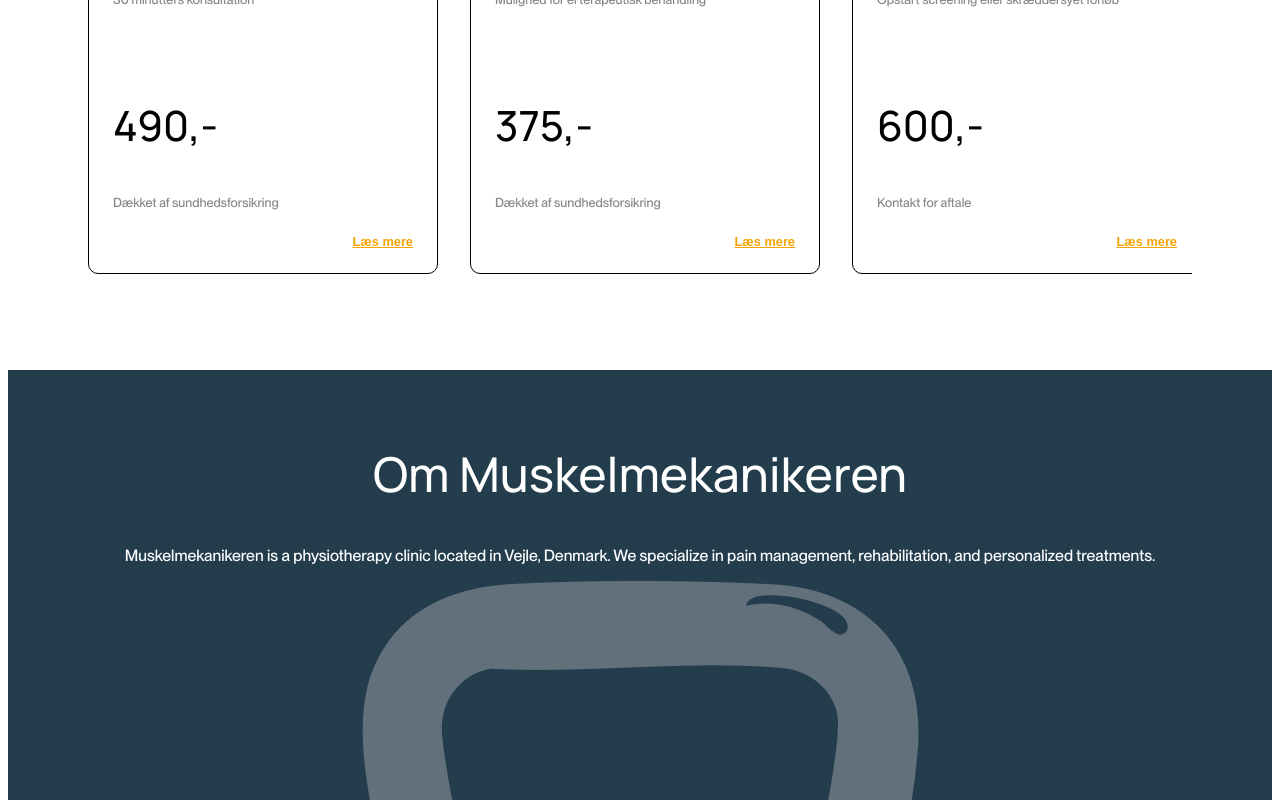
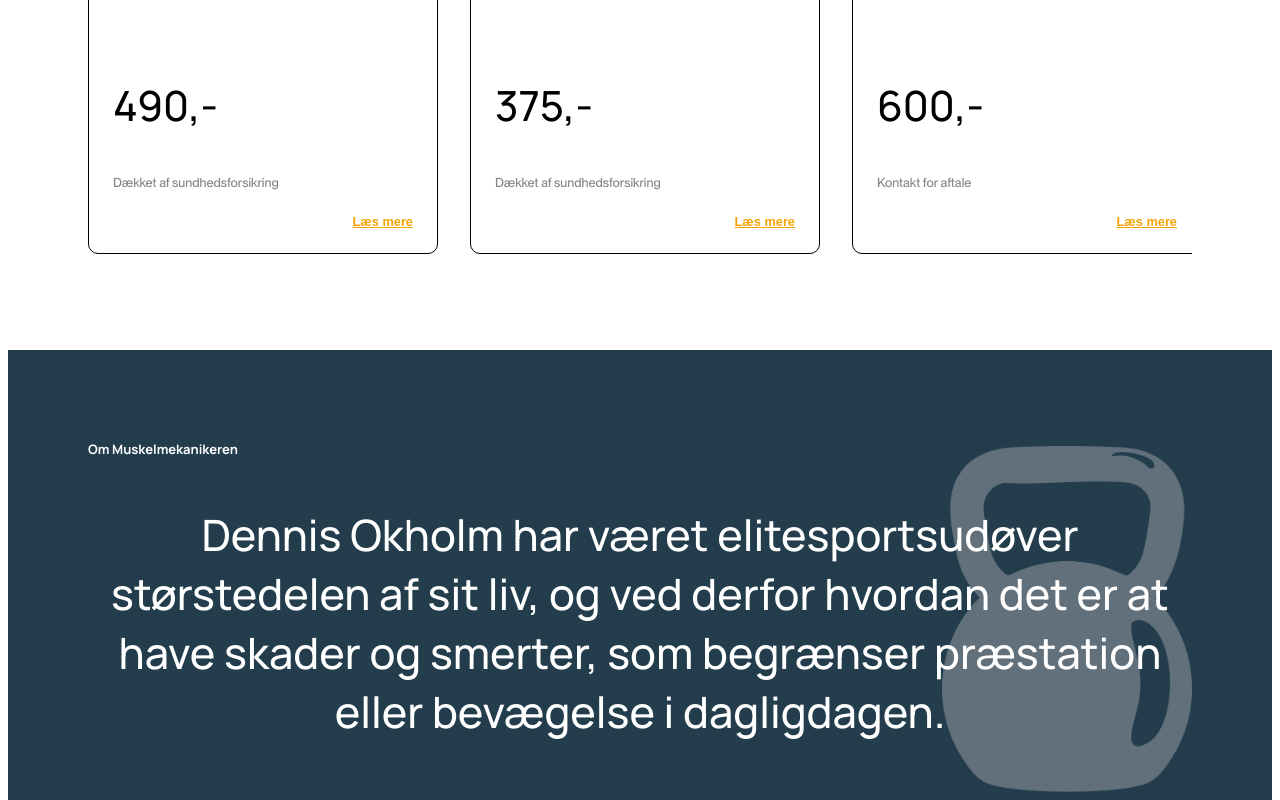
Before and after one commit to illumss/Muskelmekanikeren, a Nuxt app in the folder frontend/: page / in a window 1280 px wide. Shown: the part 2000-2800 px from the top of the page. Built offline with nearby package versions, Linux system fonts and the light colour scheme.

Commit message:
about section redone

```diff
--- a/frontend/components/5AboutSection.vue
+++ b/frontend/components/5AboutSection.vue
@@ -1,20 +1,36 @@
 <template>
   <div class="about-section">
-    <h2>Om Muskelmekanikeren</h2>
-    <p>
-      Muskelmekanikeren is a physiotherapy clinic located in Vejle, Denmark. We
-      specialize in pain management, rehabilitation, and personalized
-      treatments.
-    </p>
-    <img src="/images/vægt.png" alt="Vægt" />
+    <h1>Om Muskelmekanikeren</h1>
+    <h2 class="about">
+      Dennis Okholm har været elitesportsudøver størstedelen af sit liv, og ved
+      derfor hvordan det er at have skader og smerter, som begrænser præstation
+      eller bevægelse i dagligdagen.
+    </h2>
+    <img class="about-image" src="/images/weight.png" alt="weight" />
   </div>
 </template>
 
 <style scoped>
 .about-section {
-  padding: 2rem;
-  text-align: center;
+  padding: 5rem;
   background: #233d4d;
   color: white;
+  display: flex;
+  flex-direction: column;
+}
+
+.about {
+  text-align: center;
+  z-index: 2;
+}
+
+.about-image {
+  position: absolute;
+  margin-top: 1rem;
+  width: 100%;
+  max-width: 250px;
+  height: auto;
+  align-self: flex-end;
+  z-index: 1;
 }
 </style>
--- a/frontend/styles/global.css
+++ b/frontend/styles/global.css
@@ -19,7 +19,7 @@ h1 {
 h2 {
   font-family: "Manrope", sans-serif;
   font-weight: 500;
-  font-size: xxx-large;
+  font-size: 2.7rem;
 }
 
 h3 {
```
Also changed, not shown: frontend/public/images/weight.png (renamed from frontend/public/images/vægt.png).
